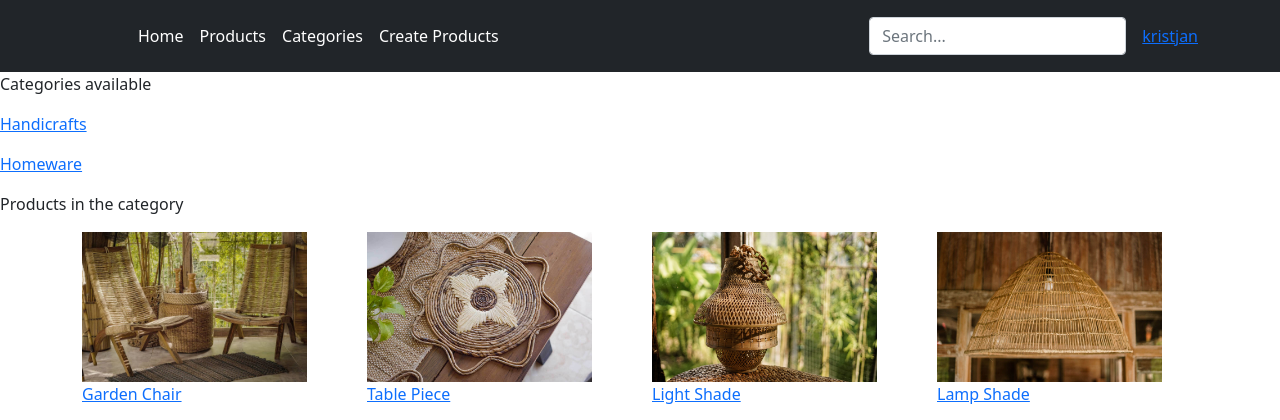
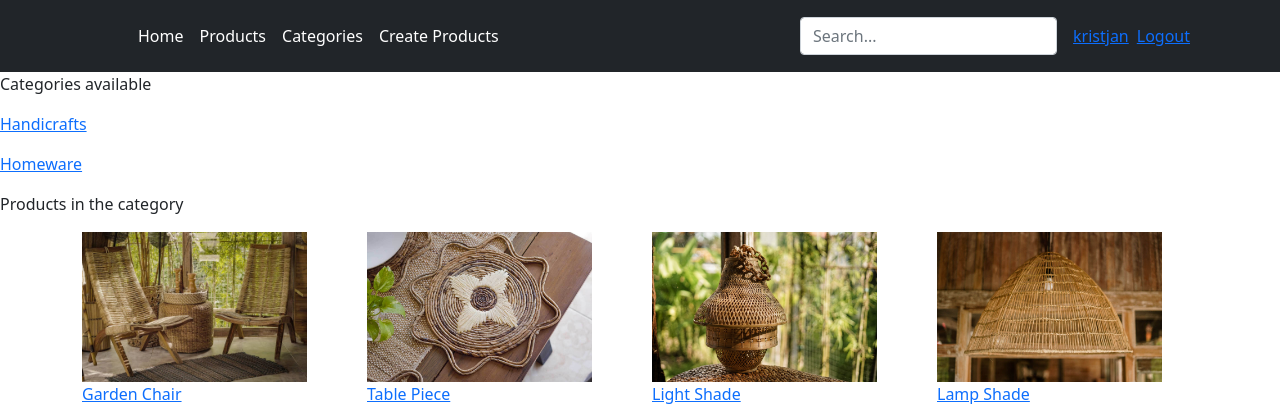
Before and after one commit to DaKSK/anadaStore, a Django app: page /categories in a window 1280 px wide. Shown: the top 420 px of the page. Run offline with Django 3.2, Linux system fonts and the light colour scheme; a user stored in the database is signed in; data comes from the database, SQL or seed files in the repository; both versions use the stored data as it was after the commit; some libraries are stand-ins or nearby versions.

Commit message:
Added logout to urls. added a logout button to header. Linked the logout to generic class LogoutView from django.

```diff
--- a/anadaStore/urls.py
+++ b/anadaStore/urls.py
@@ -27,6 +27,7 @@ urlpatterns = [
     path('admin/', admin.site.urls),
     # USER
     path('login/', LoginView.as_view(), name='login'),
+    path('logiut', LogoutView.as_view(), name='logout'),
     path('accounts/sign-up/', storeAnada.views.SingUpView.as_view(), name='sign-up'),
     path('accounts/orders/', storeAnada.views.OrdersView.as_view(), name='orders'),
     # HOME
--- a/templates/base.html
+++ b/templates/base.html
@@ -35,6 +35,9 @@
                   <div class="text-xl-end text-white">
                       <a href="{% url 'orders'%}">{{ user }}</a>
                   </div>
+                    <div class="text-xl-end text-white m-2">
+                      <a href="{% url 'logout'%}">Logout</a>
+                  </div>
               {% endif %}
               </div>
             </div>
```
Also changed, not shown: db.sqlite3.
